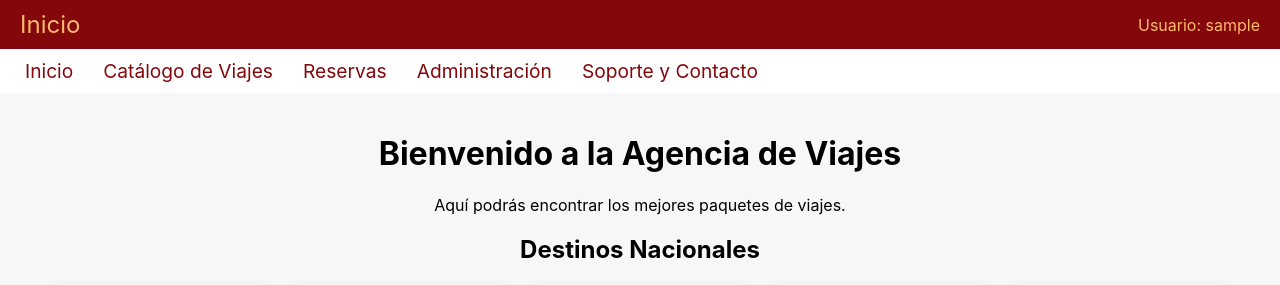
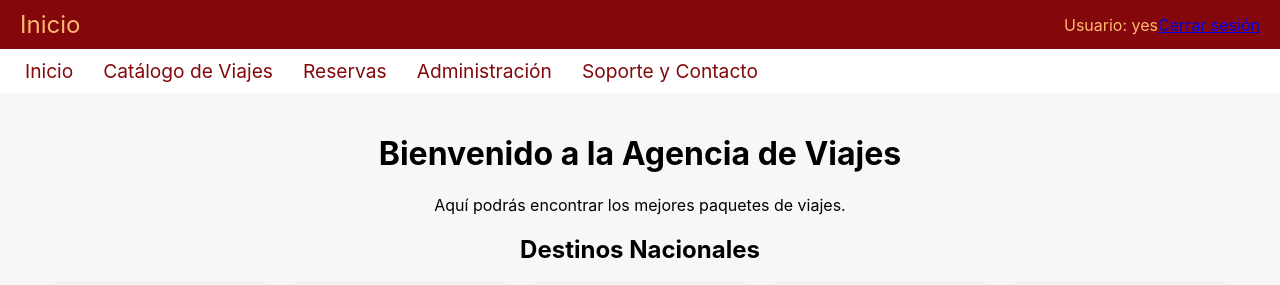
Before and after one commit to Abrego-Gerardo/DESARROLLO_VII_PROYECTO_FINAL, a PHP site: page /index.php in a window 1280 px wide. Shown: the top 285 px of the page. Run offline with PHP 8.4, Linux system fonts and the light colour scheme; the visitor is signed in with stand-in values (Sample User, id 1); data comes from the database, SQL or seed files in the repository.

Commit message:
Add files via upload

```diff
--- a/index.php
+++ b/index.php
@@ -12,8 +12,9 @@
         <div class="right">
             <?php
             session_start();
-            if (isset($_SESSION['username'])) {
-                echo "Usuario: " . htmlspecialchars($_SESSION['username']);
+            if (isset($_SESSION['user'])) {
+                echo "Usuario: " . htmlspecialchars($_SESSION['user']);
+                echo "<a href='views/logout.php'>Cerrar sesión</a>";
             } else {
                 echo "<a href='views/login_form.php' style='color: white;'>Iniciar Sesión</a>";
             }
```
